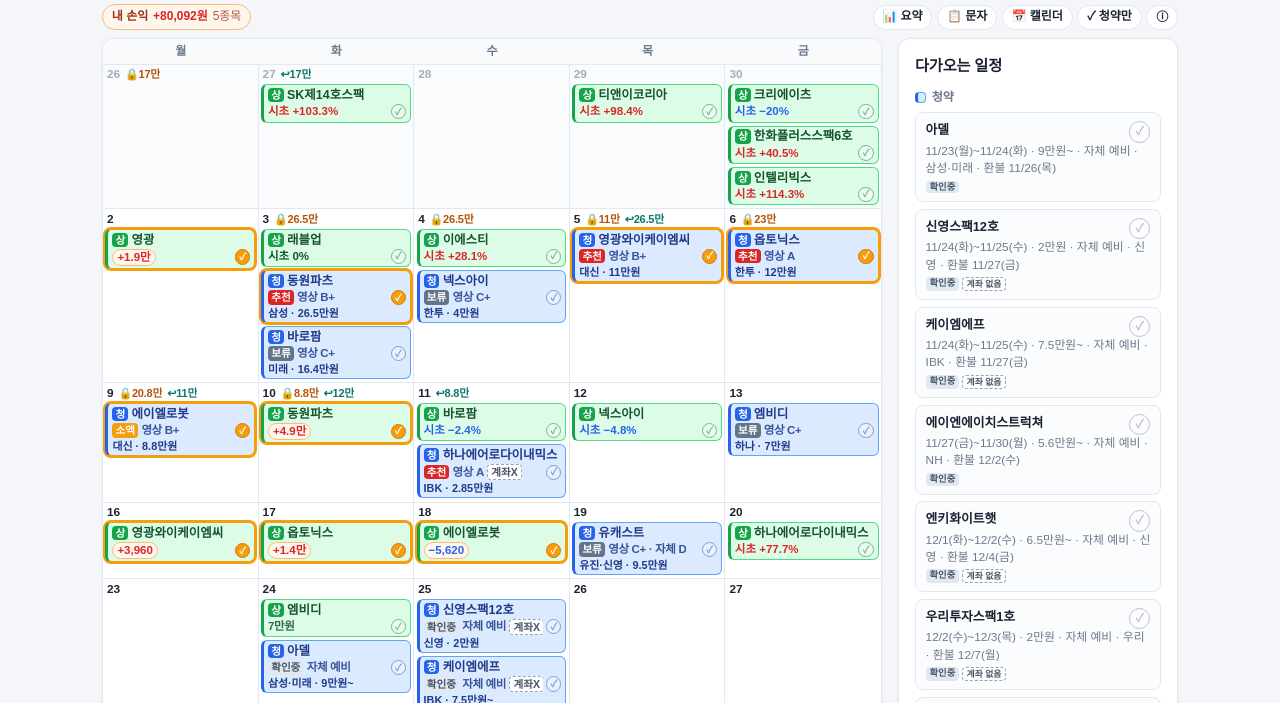
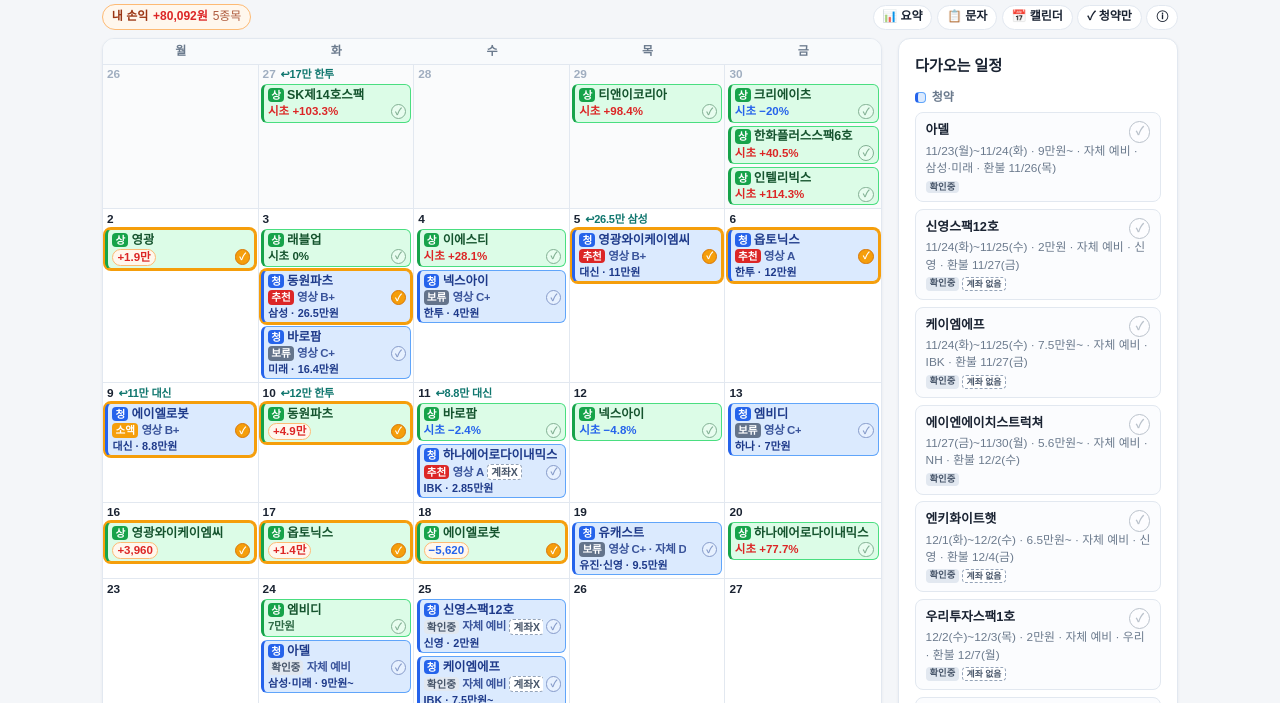
Before and after one commit to vincent533/ipo-calendar, a plain HTML site: page index.html in a window 1280 px wide. Shown: the part 50-753 px from the top of the page. Drawn offline with Linux system fonts and the light colour scheme.

Commit message:
Remove tied-deposit chip, show broker on refund

```diff
--- a/index.html
+++ b/index.html
@@ -711,7 +711,7 @@
             <span class="badge-sample"><span class="type-badge listing">상</span> 상장일 (초록)</span>
             <span><i class="dot mine"></i> 주황 테두리 = 내가 청약 (✓ 눌러 표시)</span>
             <span><span class="rec-badge buy">추천</span><span class="rec-badge small">소액</span><span class="rec-badge hold">보류</span> 청약 판단 (투자 권유 아님)</span>
-            <span>🔒 묶인 증거금 · ↩ 환불 (✓ 종목 합계)</span>
+            <span>↩ 환불 금액·증권사 (✓ 종목 합계)</span>
             <span>카드 탭 → 상세 · 예상 손익 · 내 매도 입력</span>
           </div>
         </details>
@@ -1106,11 +1106,11 @@
           const events = eventsForDate(key);
           const tied = money.tied[key], rf = money.refund[key];
           const man = (n) => fmtMan(n).replace(/원$/, "");
+          const rfBrokers = (r) => [...new Set(r.items.flatMap((x) => { const b = brokerList(x); const m = b.filter((y) => MY_BROKERS.includes(y)); return m.length ? m : b; }))].join("·");
           if (!events.length) cell.classList.add("empty");
           cell.innerHTML =
             `<div class="day-head"><span class="day-num">${d.getDate()}</span>` +
-            (tied ? `<span class="day-money tied" title="묶인 돈 ${escapeHtml(fmtMan(tied.sum))} · ${escapeHtml(tied.items.map((x) => x.name).join(", "))}">🔒${escapeHtml(man(tied.sum))}</span>` : "") +
-            (rf ? `<span class="day-money refund" title="환불 ${escapeHtml(fmtMan(rf.sum))} · ${escapeHtml(rf.items.map((x) => x.name).join(", "))}">↩${escapeHtml(man(rf.sum))}</span>` : "") +
+            (rf ? `<span class="day-money refund" title="환불 ${escapeHtml(fmtMan(rf.sum))} · ${escapeHtml(rf.items.map((x) => x.name).join(", "))}">↩${escapeHtml(man(rf.sum))}${rfBrokers(rf) ? " " + escapeHtml(rfBrokers(rf)) : ""}</span>` : "") +
             `</div>` +
             `<div class="cards">${events.map((e) => cardHtml(e.type, e.item)).join("")}</div>`;
           cal.appendChild(cell);
```
